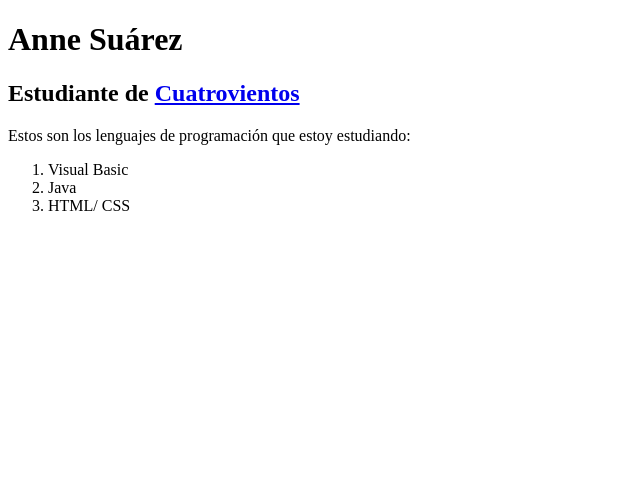
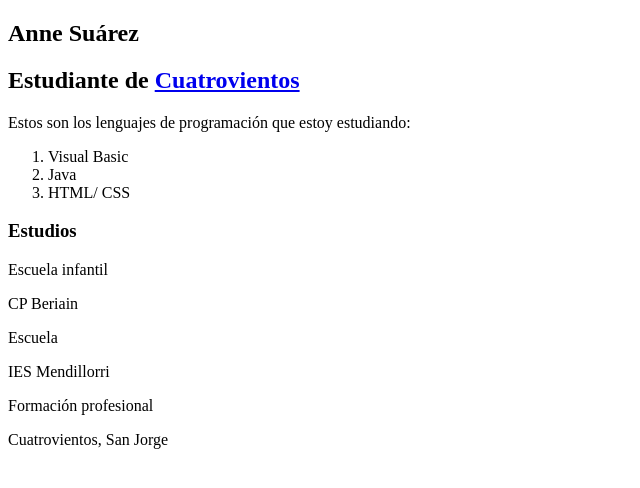
Before and after one commit to annessuarez/my-portfolio, a plain HTML site: page index.html in a window 1280 px wide. Shown: the whole page, without its empty margins (0-640 px from the left). Drawn offline with Linux system fonts and the light colour scheme.

Commit message:
Added educational information

```diff
--- a/index.html
+++ b/index.html
@@ -6,6 +6,8 @@
     <title>My portfolio</title>
 </head>
 <body>
+    <main>
+        <section>
             <h1>Anne Suárez</h1>
                     <h2>Estudiante de <a href="https://cuatrovientos.org" >Cuatrovientos</a></h2>
                         <p>Estos son los lenguajes de programación que estoy estudiando: </p>
@@ -14,6 +16,25 @@
                                 <li>Java</li>
                                 <li>HTML/ CSS</li>
                             </ol>
+        </section>
+        <section>
+            <h3>Estudios</h3>
+            <div>
+                <p>Escuela infantil</p>
+                <p>CP Beriain</p>
+            </div>
+
+            <div>
+                <p>Escuela</p>
+                <p>IES Mendillorri</p>
+            </div>
+
+            <div>
+                <p>Formación profesional</p>
+                <p>Cuatrovientos, San Jorge</p>
+            </div>
+        </section>
+    </main>
 
 </body>
 </html>
```
Lines whose indentation alone changed are shown as unchanged.
